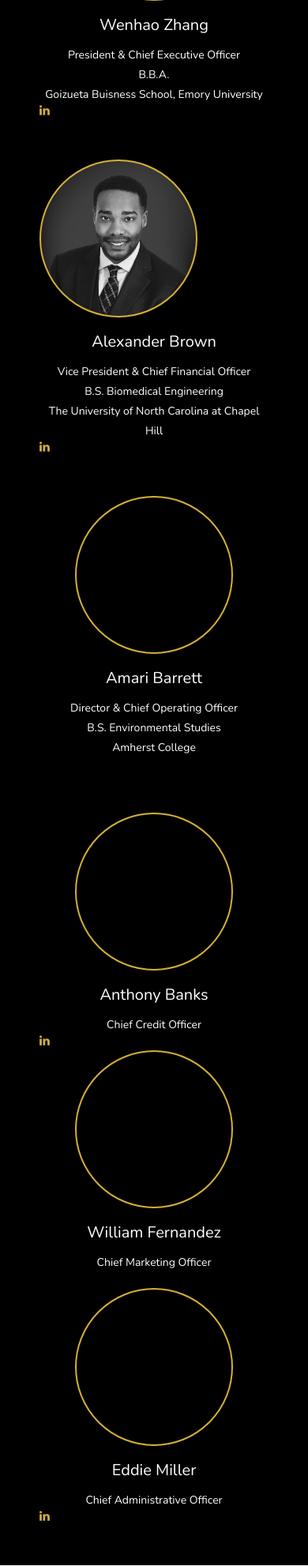
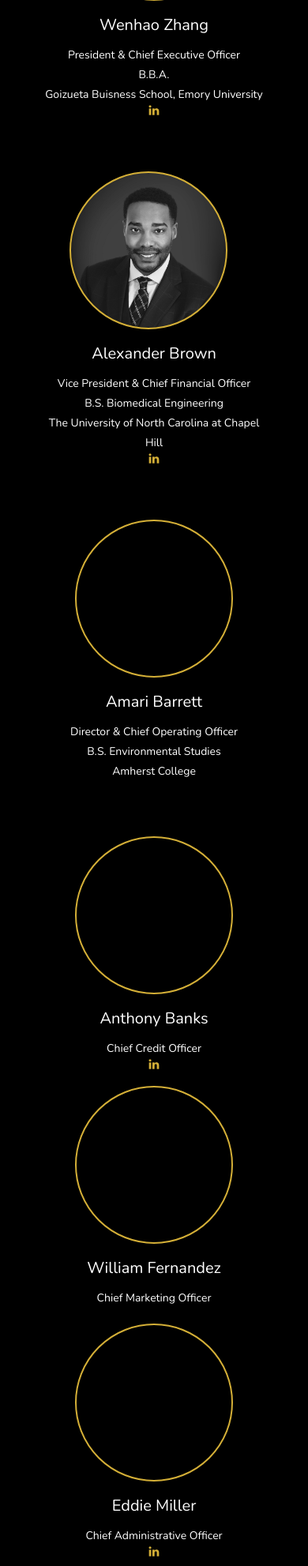
Before and after one commit to callistollc/callistollc.github.io, a PHP site: page / in a window 390 px wide. Shown: the part 2083-4066 px from the top of the page at 79% size. Run offline with PHP 8.4, Linux system fonts and the light colour scheme; some libraries are stand-ins or nearby versions.

Commit message:
Fixed responsiveness in team section

```diff
--- a/css/styles.css
+++ b/css/styles.css
@@ -1142,8 +1142,6 @@ Social Media
     display: block;
     color:#d4af37;
     font-size: 15px;
-    position: absolute;
-    z-index: 1;
 }
 
 
@@ -1194,3 +1192,20 @@ Headshots
     background-size: 100%;
 
 }
+
+/* ==========================================================================
+Media
+========================================================================== */
+@media only screen and (max-width: 400px) {
+    .feature-alex {
+        margin-left: 37.5px;
+        margin-right: 37.5px;
+    }
+}
+
+@media only screen and (min-width:401px) and (max-width: 500px) {
+    .feature-alex {
+        margin-left: 56px;
+        margin-right: 56px;
+    }
+}
--- a/index.html
+++ b/index.html
@@ -135,7 +135,7 @@
 						</div>
 						<div class="col-md-4 feature-2 wp2 delay-05s">
 							<div class="feature-alex">
-                                <img src="" alt="" />
+                                <img src="" alt=""/>
 							</div>
 							<div class="feature-content">
 								<h1>Alexander Brown</h1>
```
